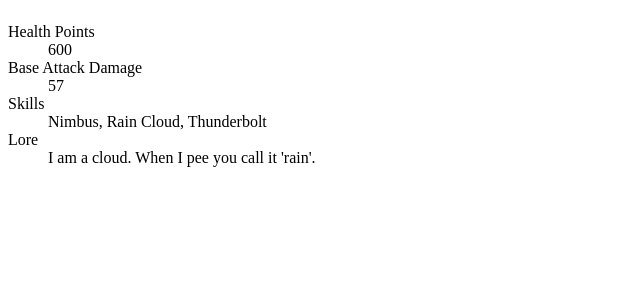
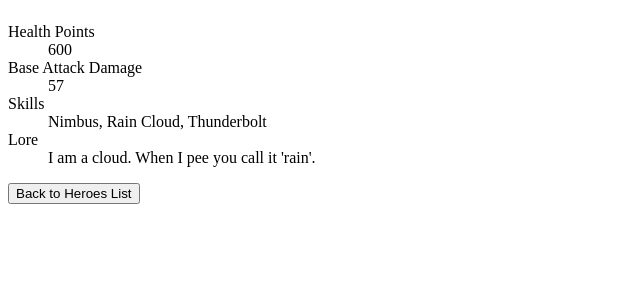
Before and after one commit to MarcYap22/willowisp, a Django app: template heroes/templates/detail_cloud.html in a window 1280 px wide. Shown: the part 188-486 px from the top of the page, without its empty margins (0-640 px from the left). Run offline with Django 3.2, Linux system fonts and the light colour scheme; the template is opened without the code that fills it, so the values that code supplies are empty.

Commit message:
button implementation

```diff
--- a/heroes/templates/detail_cloud.html
+++ b/heroes/templates/detail_cloud.html
@@ -12,5 +12,6 @@
 <dt>Skills</dt><dd>Nimbus, Rain Cloud, Thunderbolt</dd>
 <dt>Lore</dt><dd>I am a cloud. When I pee you call it 'rain'.</dd>
 </dl>
+<button onclick="window.location.href = '{% url 'home_page' %}';">Back to Heroes List</button>
 </body>
 </html>
--- a/heroes/templates/detail_jester.html
+++ b/heroes/templates/detail_jester.html
@@ -12,5 +12,6 @@
 <dt>Skills</dt><dd>Laugh, Dance, Smile</dd>
 <dt>Lore</dt><dd>I do it for the LOLs.</dd>
 </dl>
+<button onclick="window.location.href = '{% url 'home_page' %}';">Back to Heroes List</button>
 </body>
 </html>
--- a/heroes/templates/detail_sunflowey.html
+++ b/heroes/templates/detail_sunflowey.html
@@ -12,5 +12,6 @@
 <dt>Skills</dt><dd>Power Pellet, Sunshine, Pollen Punch</dd>
 <dt>Lore</dt><dd>I am Sunflowey. Sometimes a sun, sometimes a flower.</dd>
 </dl>
+<button onclick="window.location.href = '{% url 'home_page' %}';">Back to Heroes List</button>
 </body>
 </html>
```
